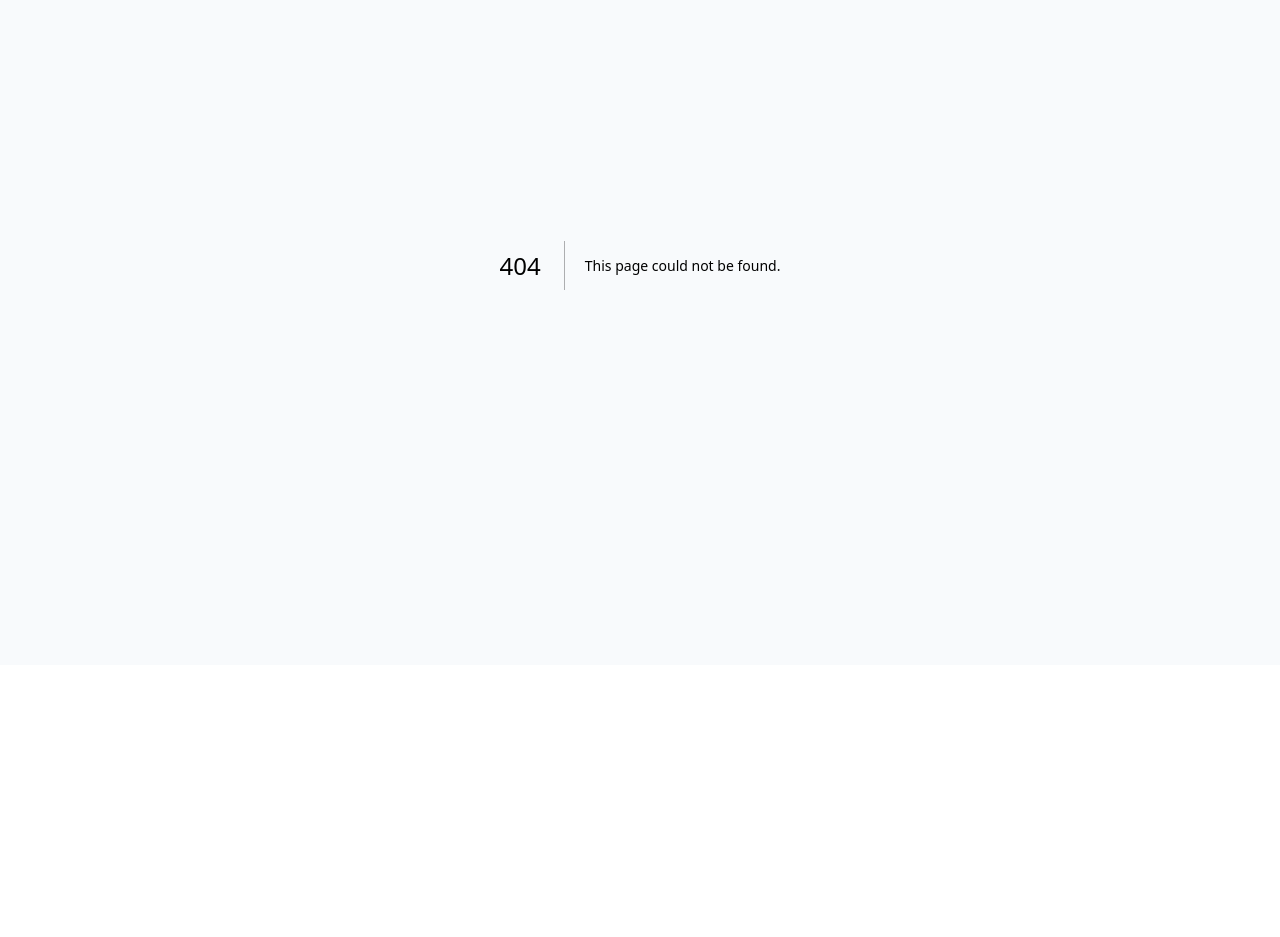
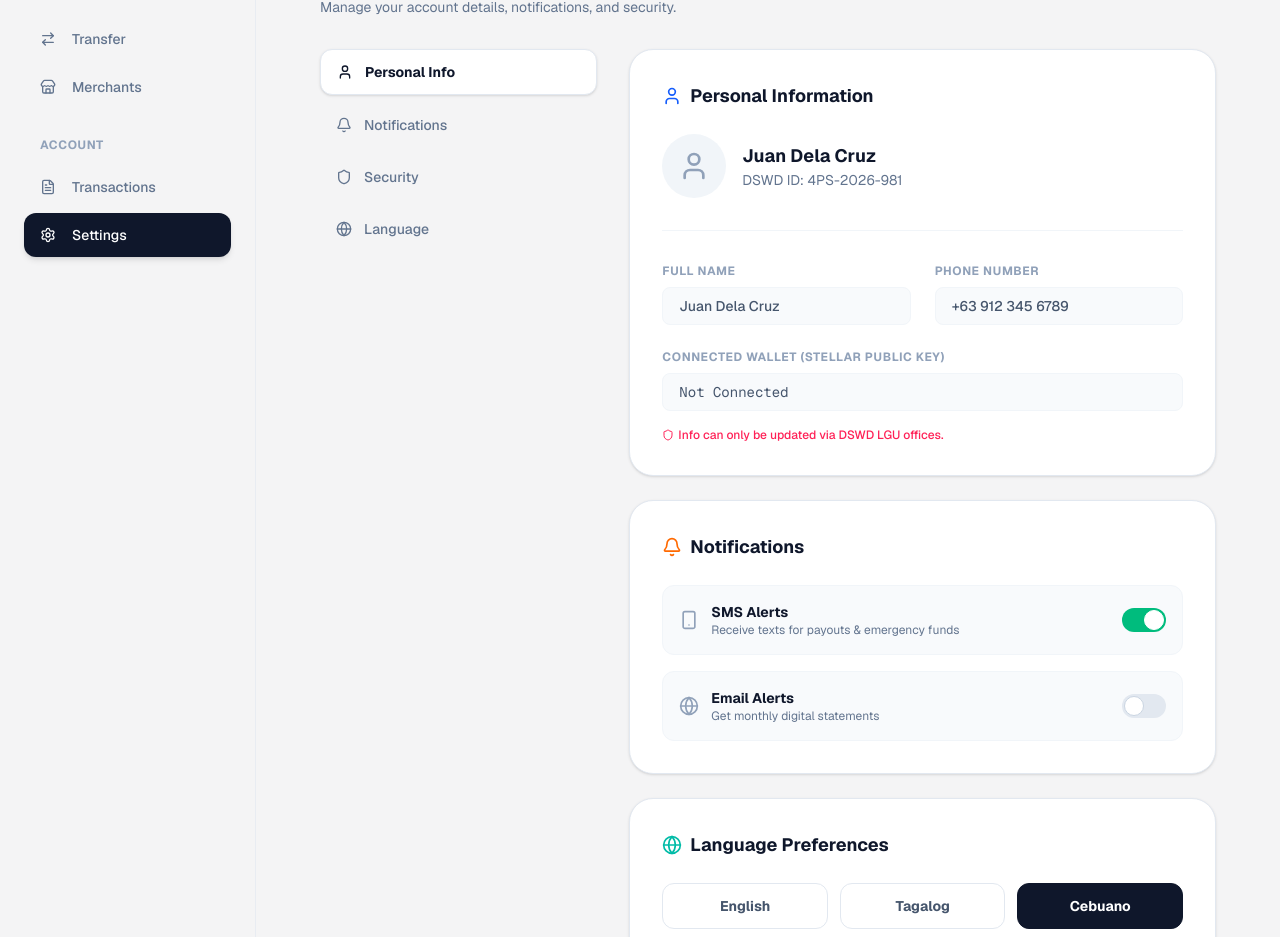
Before and after one commit to Dranyl-23/4PS-Nexus, a Next.js app in the folder web/: page /beneficiary/settings in a window 1280 px wide. Before the commit this address had no page. Shown: the part 135-1072 px from the top of the page. Before the commit the page ends 800 px from the top, so only its background shows below. Built offline with nearby package versions, Linux system fonts and the light colour scheme.

Commit message:
Add Settings and Preferences page for Beneficiary Portal

```diff
--- /dev/null
+++ b/web/src/app/beneficiary/settings/page.tsx
@@ -0,0 +1,157 @@
+'use client';
+import { User, Bell, Shield, Globe, Smartphone, Key } from 'lucide-react';
+import { useState } from 'react';
+import { useWalletContext } from '@/components/WalletProvider';
+
+export default function SettingsPage() {
+  const { publicKey } = useWalletContext();
+  const [smsAlerts, setSmsAlerts] = useState(true);
+  const [emailAlerts, setEmailAlerts] = useState(false);
+  const [language, setLanguage] = useState('cebuano');
+
+  return (
+    <div className="max-w-4xl mx-auto flex flex-col gap-8">
+      <div>
+        <h1 className="text-xl md:text-2xl font-bold text-slate-900 flex items-center gap-2">
+          Settings <span className="text-slate-400 font-normal text-base md:text-lg">/ Preferences</span>
+        </h1>
+        <p className="text-sm text-slate-500 mt-1">
+          Manage your account details, notifications, and security.
+        </p>
+      </div>
+
+      <div className="grid grid-cols-1 md:grid-cols-3 gap-8">
+
+        {/* Navigation Sidebar for Settings (Mobile-hidden mostly, but good for structure) */}
+        <div className="hidden md:flex flex-col gap-2">
+          <button className="flex items-center gap-3 px-4 py-3 bg-white rounded-xl text-sm font-bold text-slate-900 shadow-sm border border-slate-200">
+            <User className="w-4 h-4" /> Personal Info
+          </button>
+          <button className="flex items-center gap-3 px-4 py-3 text-slate-500 rounded-xl text-sm font-medium hover:bg-slate-100 hover:text-slate-900 transition-colors">
+            <Bell className="w-4 h-4" /> Notifications
+          </button>
+          <button className="flex items-center gap-3 px-4 py-3 text-slate-500 rounded-xl text-sm font-medium hover:bg-slate-100 hover:text-slate-900 transition-colors">
+            <Shield className="w-4 h-4" /> Security
+          </button>
+          <button className="flex items-center gap-3 px-4 py-3 text-slate-500 rounded-xl text-sm font-medium hover:bg-slate-100 hover:text-slate-900 transition-colors">
+            <Globe className="w-4 h-4" /> Language
+          </button>
+        </div>
+
+        {/* Content Area */}
+        <div className="md:col-span-2 flex flex-col gap-6">
+
+          {/* Profile Section */}
+          <div className="bg-white rounded-3xl p-6 md:p-8 shadow-sm border border-slate-200">
+            <h2 className="text-lg font-bold text-slate-900 flex items-center gap-2 mb-6">
+              <User className="w-5 h-5 text-blue-600" /> Personal Information
+            </h2>
+            <div className="flex items-center gap-4 mb-8 pb-8 border-b border-slate-100">
+              <div className="w-16 h-16 bg-slate-100 rounded-full flex items-center justify-center text-slate-400">
+                <User className="w-8 h-8" />
+              </div>
+              <div>
+                <h3 className="font-bold text-slate-900 text-lg">Juan Dela Cruz</h3>
+                <p className="text-sm text-slate-500">DSWD ID: 4PS-2026-981</p>
+              </div>
+            </div>
+
+            <div className="grid grid-cols-1 md:grid-cols-2 gap-6">
+              <div>
+                <label className="block text-xs font-bold text-slate-400 uppercase tracking-wider mb-2">Full Name</label>
+                <input type="text" value="Juan Dela Cruz" disabled className="w-full px-4 py-2 bg-slate-50 border border-slate-100 rounded-lg text-slate-600 text-sm font-medium" />
+              </div>
+              <div>
+                <label className="block text-xs font-bold text-slate-400 uppercase tracking-wider mb-2">Phone Number</label>
+                <input type="text" value="+63 912 345 6789" disabled className="w-full px-4 py-2 bg-slate-50 border border-slate-100 rounded-lg text-slate-600 text-sm font-medium" />
+              </div>
+              <div className="md:col-span-2">
+                <label className="block text-xs font-bold text-slate-400 uppercase tracking-wider mb-2">Connected Wallet (Stellar Public Key)</label>
+                <input type="text" value={publicKey || "Not Connected"} disabled className="w-full px-4 py-2 bg-slate-50 border border-slate-100 rounded-lg text-slate-600 text-sm font-mono truncate" />
+              </div>
+            </div>
+            <p className="text-xs text-rose-500 mt-4 font-medium flex items-center gap-1">
+              <Shield className="w-3 h-3" /> Info can only be updated via DSWD LGU offices.
+            </p>
+          </div>
+
+          {/* Notifications */}
+          <div className="bg-white rounded-3xl p-6 md:p-8 shadow-sm border border-slate-200">
+            <h2 className="text-lg font-bold text-slate-900 flex items-center gap-2 mb-6">
+              <Bell className="w-5 h-5 text-orange-500" /> Notifications
+            </h2>
+
+            <div className="space-y-4">
+              <div className="flex items-center justify-between p-4 bg-slate-50 rounded-xl border border-slate-100">
+                <div className="flex items-center gap-3">
+                  <Smartphone className="w-5 h-5 text-slate-400" />
+                  <div>
+                    <p className="font-bold text-slate-900 text-sm">SMS Alerts</p>
+                    <p className="text-xs text-slate-500">Receive texts for payouts & emergency funds</p>
+                  </div>
+                </div>
+                <label className="relative inline-flex items-center cursor-pointer">
+                  <input type="checkbox" checked={smsAlerts} onChange={(e) => setSmsAlerts(e.target.checked)} className="sr-only peer" />
+                  <div className="w-11 h-6 bg-slate-200 peer-focus:outline-none rounded-full peer peer-checked:after:translate-x-full peer-checked:after:border-white after:content-[''] after:absolute after:top-[2px] after:left-[2px] after:bg-white after:border-slate-300 after:border after:rounded-full after:h-5 after:w-5 after:transition-all peer-checked:bg-emerald-500"></div>
+                </label>
+              </div>
+
+              <div className="flex items-center justify-between p-4 bg-slate-50 rounded-xl border border-slate-100">
+                <div className="flex items-center gap-3">
+                  <Globe className="w-5 h-5 text-slate-400" />
+                  <div>
+                    <p className="font-bold text-slate-900 text-sm">Email Alerts</p>
+                    <p className="text-xs text-slate-500">Get monthly digital statements</p>
+                  </div>
+                </div>
+                <label className="relative inline-flex items-center cursor-pointer">
+                  <input type="checkbox" checked={emailAlerts} onChange={(e) => setEmailAlerts(e.target.checked)} className="sr-only peer" />
+                  <div className="w-11 h-6 bg-slate-200 peer-focus:outline-none rounded-full peer peer-checked:after:translate-x-full peer-checked:after:border-white after:content-[''] after:absolute after:top-[2px] after:left-[2px] after:bg-white after:border-slate-300 after:border after:rounded-full after:h-5 after:w-5 after:transition-all peer-checked:bg-emerald-500"></div>
+                </label>
+              </div>
+            </div>
+          </div>
+
+          {/* Preferences */}
+          <div className="bg-white rounded-3xl p-6 md:p-8 shadow-sm border border-slate-200">
+            <h2 className="text-lg font-bold text-slate-900 flex items-center gap-2 mb-6">
+              <Globe className="w-5 h-5 text-teal-500" /> Language Preferences
+            </h2>
+            <div className="grid grid-cols-3 gap-3">
+              <button
+                onClick={() => setLanguage('english')}
+                className={`py-3 px-4 rounded-xl border font-bold text-sm transition-colors ${language === 'english' ? 'bg-slate-900 text-white border-slate-900' : 'bg-white text-slate-600 border-slate-200 hover:bg-slate-50'}`}
+              >
+                English
+              </button>
+              <button
+                onClick={() => setLanguage('tagalog')}
+                className={`py-3 px-4 rounded-xl border font-bold text-sm transition-colors ${language === 'tagalog' ? 'bg-slate-900 text-white border-slate-900' : 'bg-white text-slate-600 border-slate-200 hover:bg-slate-50'}`}
+              >
+                Tagalog
+              </button>
+              <button
+                onClick={() => setLanguage('cebuano')}
+                className={`py-3 px-4 rounded-xl border font-bold text-sm transition-colors ${language === 'cebuano' ? 'bg-slate-900 text-white border-slate-900' : 'bg-white text-slate-600 border-slate-200 hover:bg-slate-50'}`}
+              >
+                Cebuano
+              </button>
+            </div>
+          </div>
+
+          {/* Security */}
+          <div className="bg-white rounded-3xl p-6 md:p-8 shadow-sm border border-rose-100 mt-4">
+            <h2 className="text-lg font-bold text-rose-600 flex items-center gap-2 mb-2">
+              <Key className="w-5 h-5" /> Account Security
+            </h2>
+            <p className="text-sm text-slate-600 mb-6">If your phone is lost or stolen, you can freeze your wallet here.</p>
+            <button className="w-full py-3 bg-rose-50 text-rose-600 border border-rose-200 rounded-xl font-bold text-sm hover:bg-rose-100 transition-colors">
+              Report Lost Phone / Freeze Wallet
+            </button>
+          </div>
+
+        </div>
+      </div>
+    </div>
+  );
+}
--- a/web/src/components/BeneficiaryShell.tsx
+++ b/web/src/components/BeneficiaryShell.tsx
@@ -57,8 +57,8 @@ export default function BeneficiaryShell({ children }: { children: React.ReactNo
               <FileText className="h-4 w-4" /> Transactions
             </Link>
             <Link
-              href="#"
-              className="flex items-center gap-4 px-4 py-3 rounded-xl font-medium text-sm text-slate-500 hover:text-slate-900 hover:bg-slate-200/50 transition-all"
+              href="/beneficiary/settings"
+              className={`flex items-center gap-4 px-4 py-3 rounded-xl font-medium text-sm transition-all ${pathname === '/beneficiary/settings' ? 'bg-slate-900 text-white shadow-md' : 'text-slate-500 hover:text-slate-900 hover:bg-slate-200/50'}`}
             >
               <Settings className="h-4 w-4" /> Settings
             </Link>
@@ -182,8 +182,9 @@ export default function BeneficiaryShell({ children }: { children: React.ReactNo
                   <FileText className="h-4 w-4" /> Transactions
                 </Link>
                 <Link
-                  href="#"
-                  className="flex items-center gap-4 px-4 py-3 rounded-xl font-medium text-sm text-slate-500 hover:text-slate-900 hover:bg-slate-200/50 transition-all"
+                  href="/beneficiary/settings"
+                  onClick={() => setIsMobileMenuOpen(false)}
+                  className={`flex items-center gap-4 px-4 py-3 rounded-xl font-medium text-sm transition-all ${pathname === '/beneficiary/settings' ? 'bg-slate-900 text-white shadow-md' : 'text-slate-500 hover:text-slate-900 hover:bg-slate-200/50'}`}
                 >
                   <Settings className="h-4 w-4" /> Settings
                 </Link>
```
